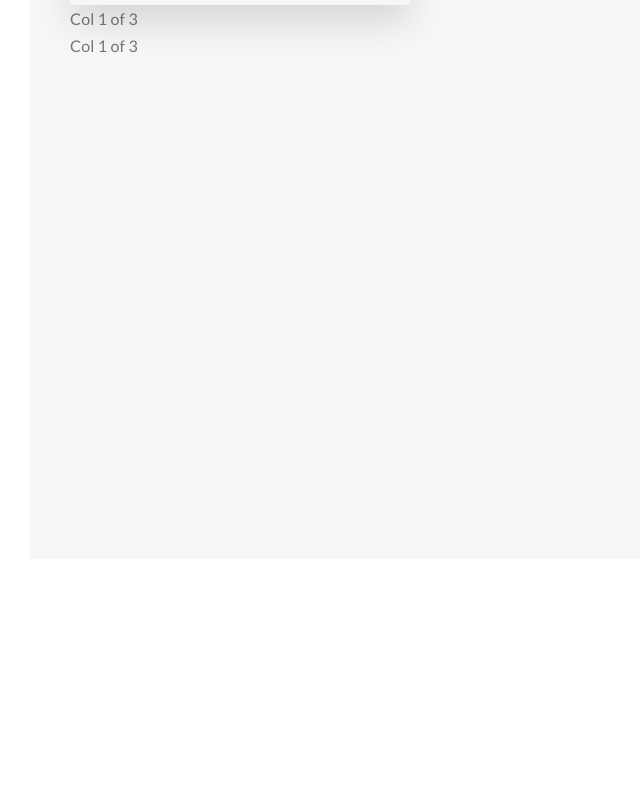
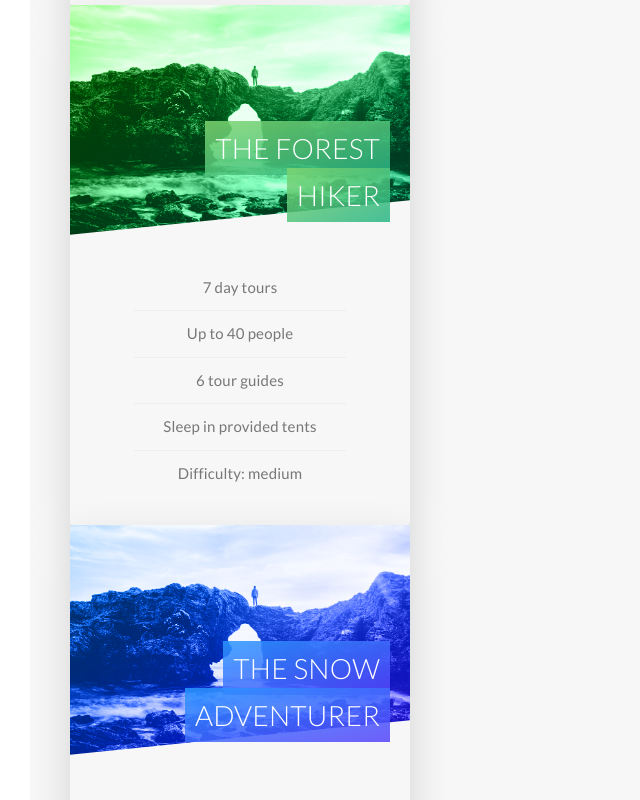
Before and after one commit to shaunak-badani/Natours-React, a React (Vite) app: page / in a window 1280 px wide. Shown: the part 4020-4820 px from the top of the page, without its empty margins (0-640 px from the left). Before the commit the page ends 4609 px from the top, so only its background shows below. Built offline with nearby package versions, Linux system fonts and the light colour scheme.

Commit message:
Added remaining 2 cards and added colorStyles to the components

```diff
--- a/src/App.tsx
+++ b/src/App.tsx
@@ -31,8 +31,8 @@ function App() {
               <Col length={1} total={3}>
                 <Card>
                   <CardFront>
-                    <CardPicture />
-                    <CardTitle>
+                    <CardPicture colorStyle={1}/>
+                    <CardTitle colorStyle={1}>
                       The Sea Explorer
                     </CardTitle>
                     <CardDetails>
@@ -45,7 +45,7 @@ function App() {
                       </ul>
                     </CardDetails>
                   </CardFront>
-                  <CardBack>
+                  <CardBack colorStyle={1}>
                     <div className="cardPriceBox">
                       <p className="cardPriceOnly">Only</p>
                       <p className="cardPriceValue">$297</p>
@@ -54,8 +54,58 @@ function App() {
                   </CardBack>
                 </Card>
               </Col>
-              <Col length={1} total={3}>Col 1 of 3</Col>
-              <Col length={1} total={3}>Col 1 of 3</Col>
+              <Col length={1} total={3}>
+                <Card>
+                  <CardFront>
+                    <CardPicture colorStyle={2}/>
+                    <CardTitle colorStyle={2}>
+                      The Forest Hiker
+                    </CardTitle>
+                    <CardDetails>
+                      <ul>
+                        <li>7 day tours</li>
+                        <li>Up to 40 people</li>
+                        <li>6 tour guides</li>
+                        <li>Sleep in provided tents</li>
+                        <li>Difficulty: medium</li>
+                      </ul>
+                    </CardDetails>
+                  </CardFront>
+                  <CardBack colorStyle={2}>
+                    <div className="cardPriceBox">
+                      <p className="cardPriceOnly">Only</p>
+                      <p className="cardPriceValue">$497</p>
+                    </div>
+                    <Button text="Book now!" />
+                  </CardBack>
+                </Card>
+              </Col>
+              <Col length={1} total={3}>
+                <Card>
+                  <CardFront>
+                    <CardPicture colorStyle={3}/>
+                    <CardTitle colorStyle={3}>
+                      The Snow Adventurer
+                    </CardTitle>
+                    <CardDetails>
+                      <ul>
+                        <li>5 day tours</li>
+                        <li>Up to 15 people</li>
+                        <li>3 tour guides</li>
+                        <li>Sleep in provided tents</li>
+                        <li>Difficulty: hard</li>
+                      </ul>
+                    </CardDetails>
+                  </CardFront>
+                  <CardBack colorStyle={3}>
+                    <div className="cardPriceBox">
+                      <p className="cardPriceOnly">Only</p>
+                      <p className="cardPriceValue">$897</p>
+                    </div>
+                    <Button text="Book now!" />
+                  </CardBack>
+                </Card>
+              </Col>
             </Row>
           </section>
         </main>
--- a/src/components/Card.scss
+++ b/src/components/Card.scss
@@ -32,6 +32,14 @@
             &1 {
                 background-image: linear-gradient(to right bottom, $color-secondary-light, $color-secondary-dark);
             }
+
+            &2 {
+                background-image: linear-gradient(to right bottom, $color-primary-light, $color-primary-dark);
+            }
+
+            &3 {
+                background-image: linear-gradient(to right bottom, $color-tertiary-light, $color-tertiary-dark);
+            }
         }
     }
 
@@ -51,20 +59,19 @@
         -webkit-clip-path: polygon(0 0, 100% 0, 100% 85%, 0 100%);
         clip-path: polygon(0 0, 100% 0, 100% 85%, 0 100%);
 
-        background-image: linear-gradient(to right bottom, $color-secondary-light, $color-secondary-dark),
-                var(--bg-image);
-
         &1 {
             background-image: linear-gradient(to right bottom, $color-secondary-light, $color-secondary-dark),
-                url("../assets/img/nat-5.jpg");
+                var(--bg-image);
         }
 
         &2 {
-            background-image: url("../assets/img/nat-5.jpg");
+            background-image: linear-gradient(to right bottom, $color-primary-light, $color-primary-dark),
+                var(--bg-image);
         }
 
         &3 {
-            background-image: url("../assets/img/nat-5.jpg");
+            background-image: linear-gradient(to right bottom, $color-tertiary-light, $color-tertiary-dark),
+                var(--bg-image);
         }
     }
 
@@ -89,6 +96,16 @@
         &1 {
             background-image: linear-gradient(to right bottom,
                 rgba($color-secondary-light, 0.85), rgba($color-secondary-dark, 0.85));
+        }
+
+        &2 {
+            background-image: linear-gradient(to right bottom,
+                rgba($color-primary-light, 0.85), rgba($color-primary-dark, 0.85));
+        }
+
+        &3 {
+            background-image: linear-gradient(to right bottom,
+                rgba($color-tertiary-light, 0.85), rgba($color-tertiary-dark, 0.85));
         }
     }
 
--- a/src/components/Card.tsx
+++ b/src/components/Card.tsx
@@ -19,27 +19,42 @@ const CardFront = ({ children } : { children : ReactNode}) => {
     );
 }
 
-const CardPicture = ({ cardUrl } : { cardUrl? : string }) => {
+const CardPicture = ({ cardUrl = defaultImage, colorStyle = 1 } : { cardUrl? : string, colorStyle?: number }) => {
 
-    let cardPictureUrl = cardUrl || defaultImage;
-    console.log("cardPicture Url : ", cardPictureUrl);
+    let cardPictureUrl = cardUrl;
+
+    let currentStyle = 1;
+    if([1,2,3].includes(colorStyle))
+    {
+        currentStyle = colorStyle;
+    }
+
+    const classForBack = `cardPicture${currentStyle}`;
 
     return (
         <div style={{ '--bg-image': `url(${cardPictureUrl})` } as CSSProperties }>
             <div
-                className="cardPicture"
-                 >
+                className={"cardPicture " + classForBack}
+                >
                 &nbsp;
             </div>
         </div>
     );
 }
 
-const CardTitle = ({ children } : { children : ReactNode }) => {
+const CardTitle = ({ children, colorStyle = 1} : { children : ReactNode,  colorStyle: number }) => {
+
+    let currentStyle = 1;
+    if([1,2,3].includes(colorStyle))
+    {
+        currentStyle = colorStyle;
+    }
+
+    const classForBack = `cardHeadingSpan${currentStyle}`;
 
     return (
         <h4 className="cardHeading">
-            <span className="cardHeadingSpan cardHeadingSpan1">
+            <span className={"cardHeadingSpan " + classForBack}>
                 {children}
             </span>
         </h4>
@@ -55,10 +70,18 @@ const CardDetails = ({ children } : { children : ReactNode }) => {
     )
 }
 
-const CardBack = ({ children } : { children : ReactNode }) => {
+const CardBack = ({ children, colorStyle } : { children : ReactNode, colorStyle?: number }) => {
+
+    let currentStyle = 1;
+    if(colorStyle && [1,2,3].includes(colorStyle))
+    {
+        currentStyle = colorStyle;
+    }
+
+    const classForBack = `cardSideBack${currentStyle}`;
 
     return (
-        <div className="cardSide cardSideBack cardSideBack1">
+        <div className={"cardSide cardSideBack " + classForBack}>
             <div className="cardCta">
                 {children}
             </div>
```
